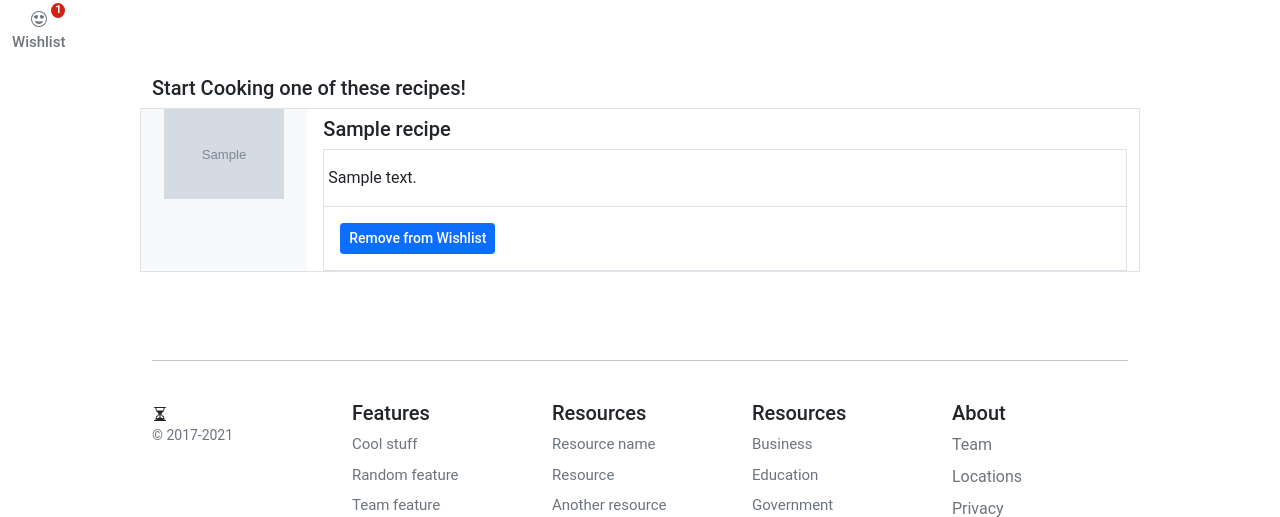
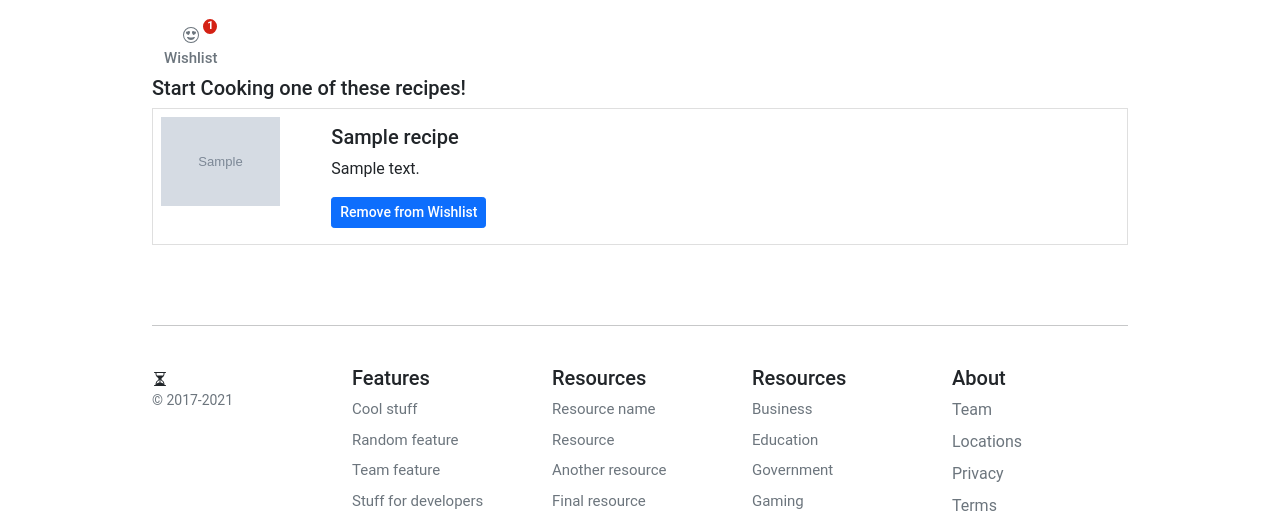
Before and after one commit to kmuni08/Recipes_Application, a Django app: page /account/wishlist in a window 1280 px wide. Shown: the part 93-610 px from the top of the page. Run offline with Django 3.2, Linux system fonts and the light colour scheme; a user stored in the database is signed in; tables that the repository leaves empty hold one stand-in row (values such as "Sample post"); grey boxes marked "Sample" are stand-in pictures.

Commit message:
Fix card to show wishlist

```diff
--- a/templates/account/user/user_wishlist.html
+++ b/templates/account/user/user_wishlist.html
@@ -4,7 +4,9 @@
 {% block content %}
 
 
-<a type="button" role="button" href="{% url "account:wishlist" %}" class="btn btn-outline-secondary border-0 wishlist-btn">
+<main class="pt-3">
+  <div class="container">
+  <a type="button" role="button" href="{% url "account:wishlist" %}" class="btn btn-outline-secondary border-0 wishlist-btn">
       {% with total_qty=wishlist|length %}
       <div id="wishlist-qty" class="wishlist-qty">
         {% if total_qty > 0 %}
@@ -22,9 +24,6 @@
       </div>
     <span class="fs15 fw500">Wishlist</span>
 </a>
-
-<main class="pt-3">
-  <div class="container">
     <div id = "add-wishlist" class="h4">
       {% if wishlist%}
         <h1 class="h5"> Start Cooking one of these recipes! </h1>
@@ -40,31 +39,21 @@
         </div>
     {% endif %}
     {% for recipe in wishlist %}
-    <div data-index="{{recipe.id}}" class="row mb-4 border recipe-item">
-      <div class="col-md-3 col-lg-2 order-md-first bg-light">
-        <img class="img-fluid mx-auto d-block" width="120px" alt="Responsive image" src="{{ recipe.image.url }}">
+  <div data-index="{{recipe.id}}" class="card mb-3 rounded-0">
+    <div class="row g-0">
+      <div class="col-md-2">
+        <img class="img-fluid d-block p-2" width="135px" src="{{ recipe.image.url }}" />
       </div>
-      <div class="col-md-9 col-lg-10 ps-md-3 ps-lg-10">
-        <a href="{{ recipe.get_absolute_url }}" class="text-decoration-none text-reset">
-          <h1 class="h5 pt-2">{{ recipe.title }}</h1>
-        </a>
-        <div class="border">
-          <div class="col border-bottom">
-            <div class="row p-3">
-              {{ recipe.description }}
-            </div>
-          </div>
-          <div class="col">
-            <div class="row p-3">
-              <div class="col-12">
-                <a type="button" class="btn btn-primary fw500 btn-sm" href="{% url 'account:user_wishlist' recipe.id %}">Remove from Wishlist</a>
-
-              </div>
-            </div>
-          </div>
+      <div class="col-md-10">
+        <div class="card-body">
+          <h5 class="card-title">{{recipe.title}}</h5>
+          <p class="card-text">{{recipe.description}}</p>
+          {% comment %} <p class="card-text"><small class="text-muted">{{product.regular_price}}</small></p> {% endcomment %}
+          <a type="button" class="btn btn-primary fw500 btn-sm" href="{% url 'account:user_wishlist' recipe.id %}">Remove from Wishlist</a>
         </div>
       </div>
     </div>
+  </div>
     {% endfor %}
   </div>
 </main>
```
